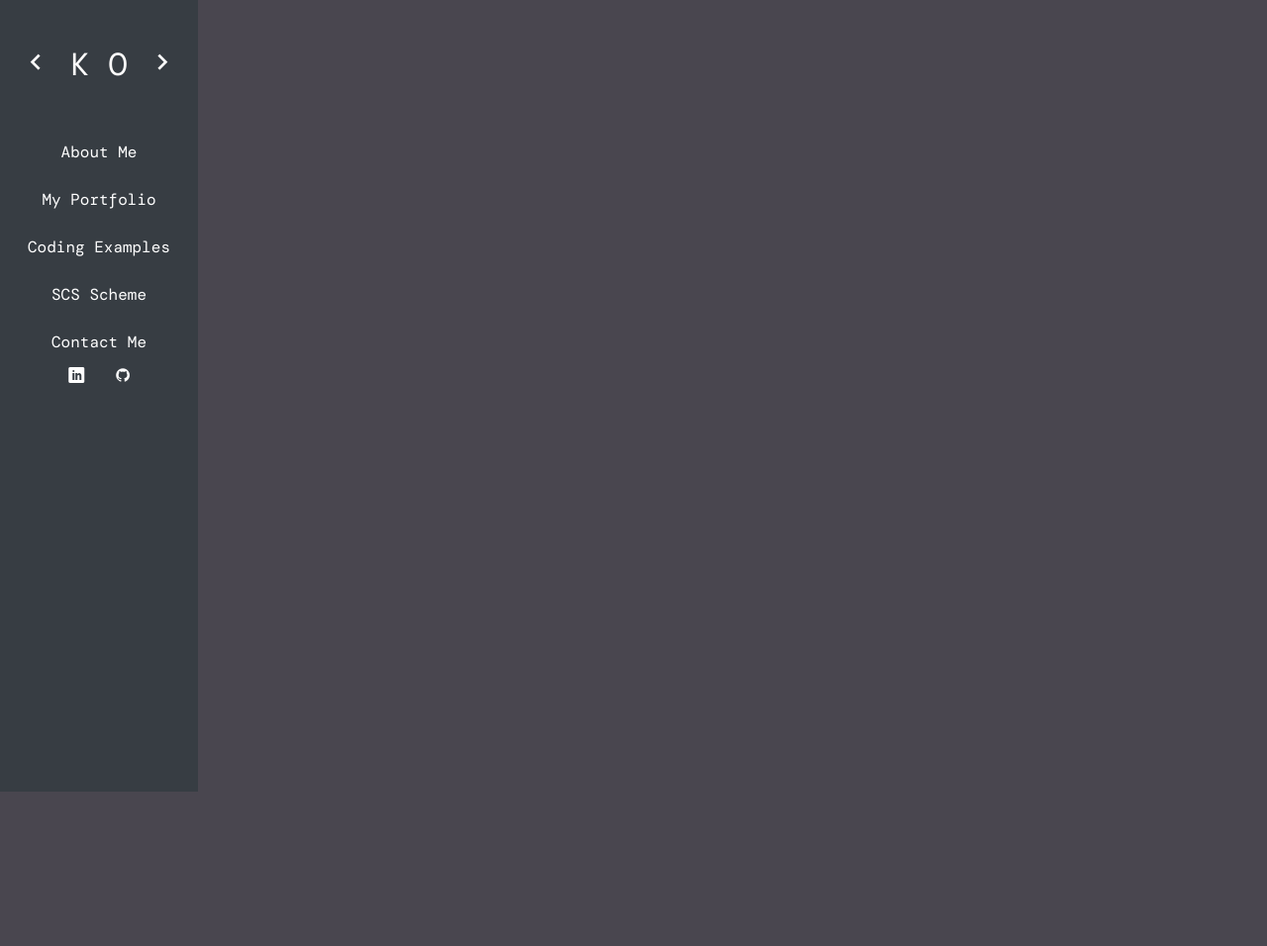
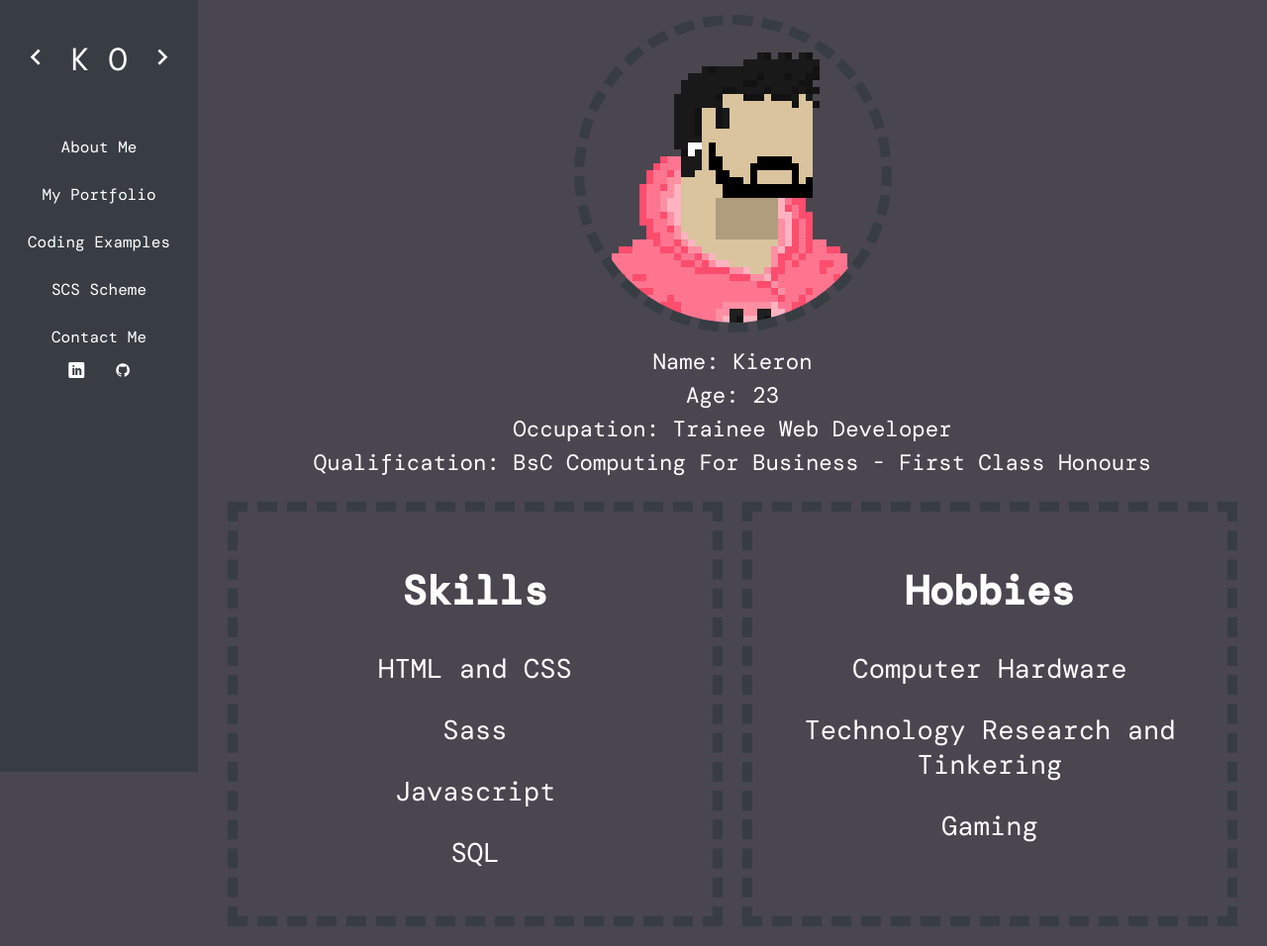
Before and after one commit to roff-dev/Portfolio, a plain HTML site: page about.html in a window 1280 px wide. Shown: the whole page at 99% size. Before the commit the page ends 800 px from the top, so only its background shows below. Drawn offline with nearby package versions, Linux system fonts and the light colour scheme; files whose address does not match are found by name; a web font is replaced by a local one.

Commit message:
about complete

```diff
--- a/about.html
+++ b/about.html
@@ -30,5 +30,33 @@
             </ul>
         </div>
     </div>
+    <div class="container">
+        <div class="aboutme">
+            <div class="self-portrait">
+                <img src="img/pixelroff.png" alt="">
+            </div>
+            <div class="description">
+                <p>Name: Kieron</p>
+                <p>Age: 23</p>
+                <p>Occupation: Trainee Web Developer</p>
+                <p>Qualification: BsC Computing For Business - First Class Honours</p>
+            </div>
+        </div>
+        <div class="skills-hobbies-container">
+            <div class="skills">
+                <h2>Skills</h2>
+                <p>HTML and CSS</p>
+                <p>Sass</p>
+                <p>Javascript</p>
+                <p>SQL</p>
+            </div>
+            <div class="hobbies">
+                <h2>Hobbies</h2>
+                <p>Computer Hardware</p>
+                <p>Technology Research and Tinkering</p>
+                <p>Gaming</p>
+            </div>
+        </div>
+    </div>
 </body>
 </html>
--- /dev/null
+++ b/scss/layout/_aboutme.scss
@@ -0,0 +1,76 @@
+
+.container {
+
+
+
+    .aboutme {
+        display: flex;
+        flex-direction: column;
+        align-items: center;
+        text-align: center;
+
+
+        .self-portrait {
+            display: flex;
+            justify-content: center;
+            align-items: center;
+            width: 100%;
+            margin-bottom: 10px;
+            padding-top: 15px;
+
+
+            img {
+                display: block;
+                max-width: 100%;
+                height: auto;
+                border-radius: 50%;
+                border: 10px dashed $color-secondary;
+
+            }
+        }
+
+
+        .description {
+            p {
+                margin: 5px 0;
+            }
+        }
+
+    }
+
+    .skills-hobbies-container {
+        display: flex;
+        justify-content: space-between;
+        width: 100%;
+        padding: 20px;
+        box-sizing: border-box;
+    }
+
+
+    .skills,
+    .hobbies {
+        flex: 1;
+        margin: 0 10px;
+        padding: 20px;
+        box-sizing: border-box;
+        border: 10px dashed $color-secondary;
+
+    }
+
+
+    .skills h2, .hobbies h2 {
+        text-align: center;
+    }
+
+}
+
+@include mq ('l') {
+    .skills,
+    .hobbies {
+        text-align: center;
+        font-size: 1.7em;
+    }
+    .description {
+        font-size: 1.4em;
+    }
+}
--- a/scss/layout/_index.scss
+++ b/scss/layout/_index.scss
@@ -0,0 +1 @@
+@import 'aboutme';
--- a/scss/modules/_nav.scss
+++ b/scss/modules/_nav.scss
@@ -1,4 +1,10 @@
-
+.navbar {
+    background-color: $color-secondary;
+    margin-top: -20px;
+}
+.nav-logo li {
+    padding-top: 15px;
+}
 .nav-links ul, .nav-logo ul, .socials ul {
     list-style-type: none;
     padding: 0;
```
Also changed, not shown: css/styles.css, img/pixelroff.png (added), 1 other file.
